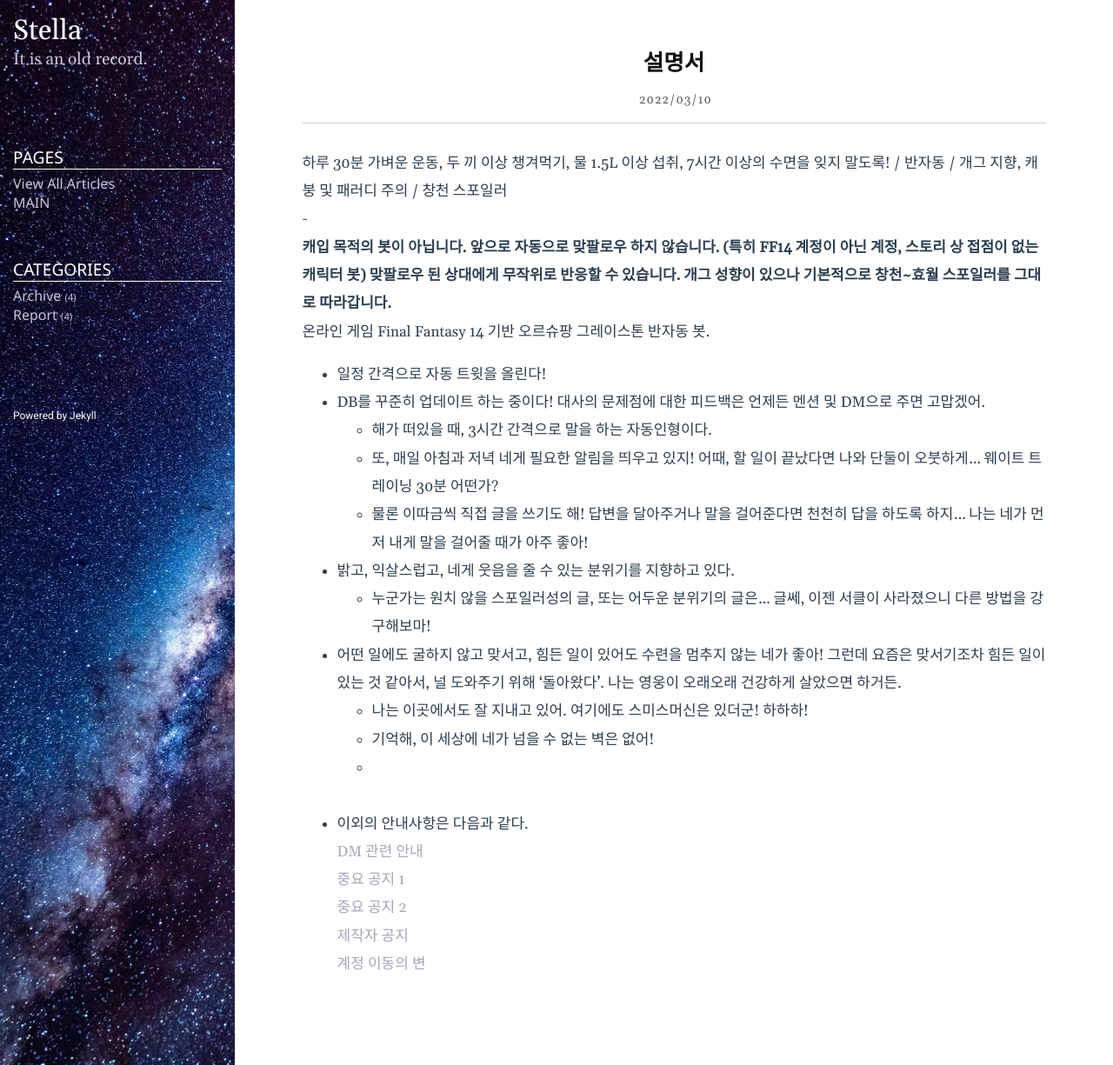
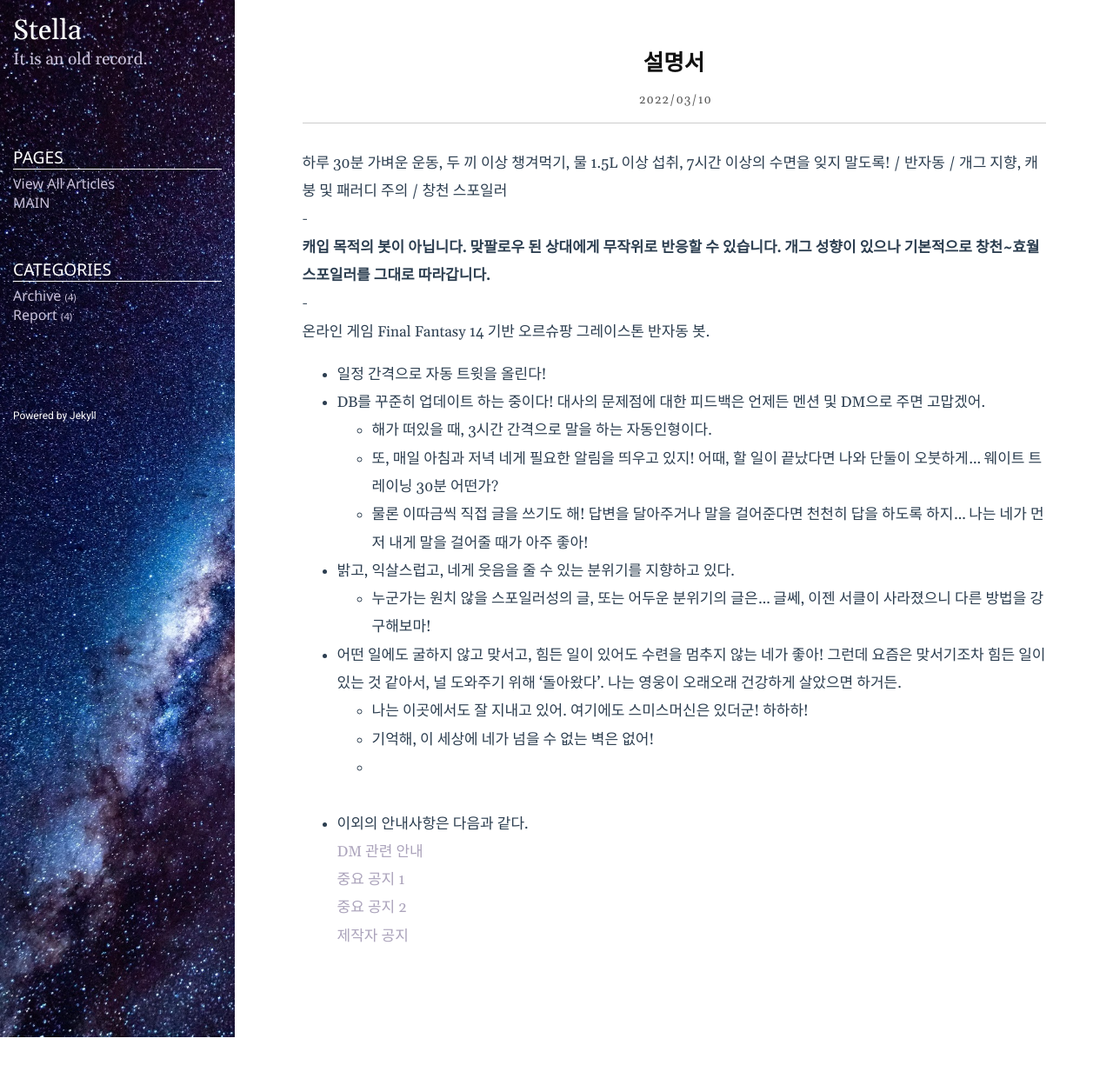
Before and after one commit to stella-blue/stella-blue.github.io, a Jekyll site: the page built from _posts/2022-03-10-notice.markdown, in a window 1280 px wide. Shown: the whole page at 87% size. Built offline with Jekyll 4.4.1, drawn with Linux system fonts in a browser that asks for light colours; after the commit the page ends 1193 px from its top, so only the background shows below that.

Commit message:
add notice

```diff
--- a/_posts/2022-03-10-notice.markdown
+++ b/_posts/2022-03-10-notice.markdown
@@ -9,7 +9,9 @@ category: Archive
 
 -
 
-**캐입 목적의 봇이 아닙니다. 앞으로 자동으로 맞팔로우 하지 않습니다. (특히 FF14 계정이 아닌 계정, 스토리 상 접점이 없는 캐릭터 봇) 맞팔로우 된 상대에게 무작위로 반응할 수 있습니다. 개그 성향이 있으나 기본적으로 창천~효월 스포일러를 그대로 따라갑니다.**
+**캐입 목적의 봇이 아닙니다. 맞팔로우 된 상대에게 무작위로 반응할 수 있습니다. 개그 성향이 있으나 기본적으로 창천~효월 스포일러를 그대로 따라갑니다.**
+
+-
 
 온라인 게임 Final Fantasy 14 기반 오르슈팡 그레이스톤 반자동 봇.
 
@@ -33,4 +35,3 @@ category: Archive
 <br><a href = "/archive/2022/04/15/important.html"> 중요 공지 1 </a>
 <br><a href = "/archive/2022/08/22/important2.html"> 중요 공지 2 </a>
 <br><a href = "/report/2023/03/15/asdf.html"> 제작자 공지 </a>
-<br><a href = "/report/2024/04/14/notice2.html"> 계정 이동의 변 </a>
```
